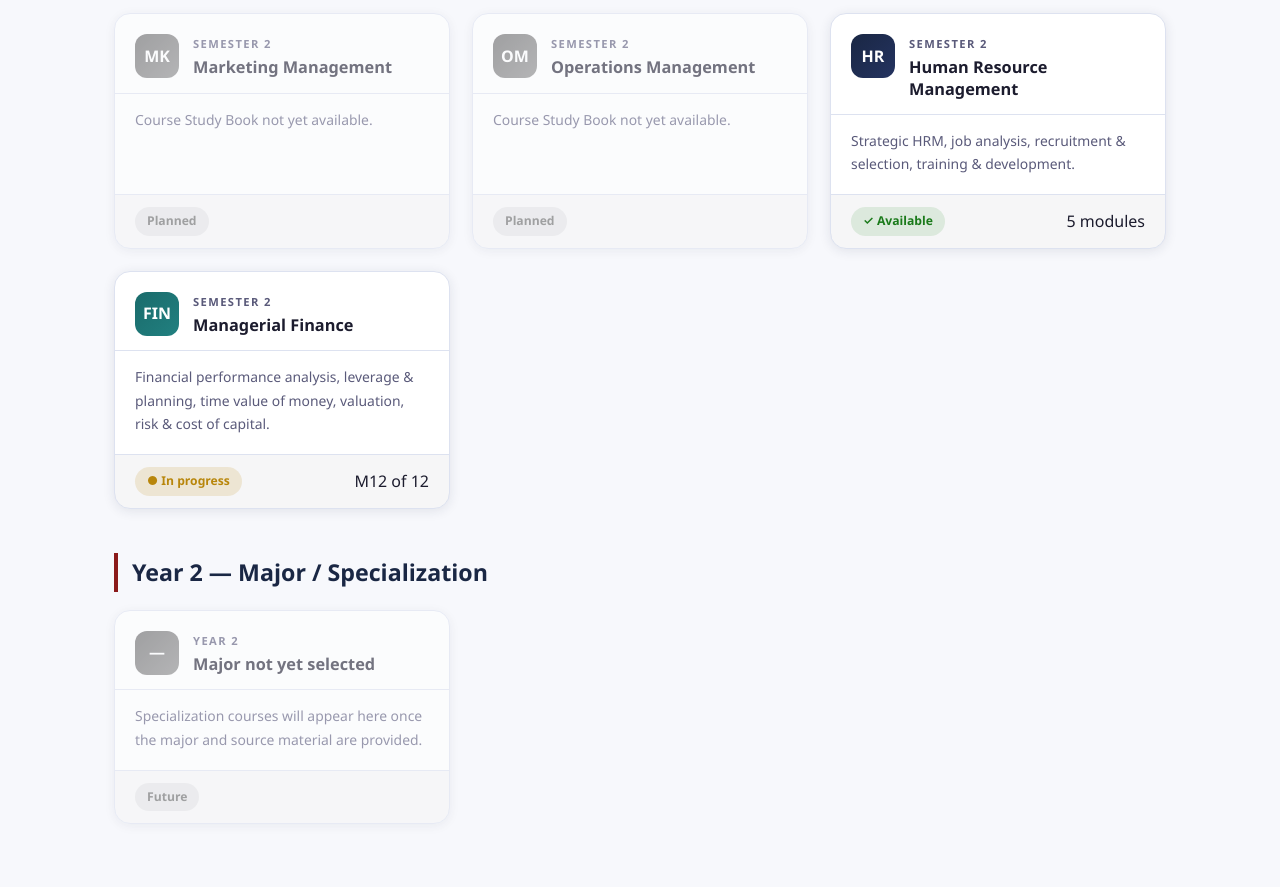
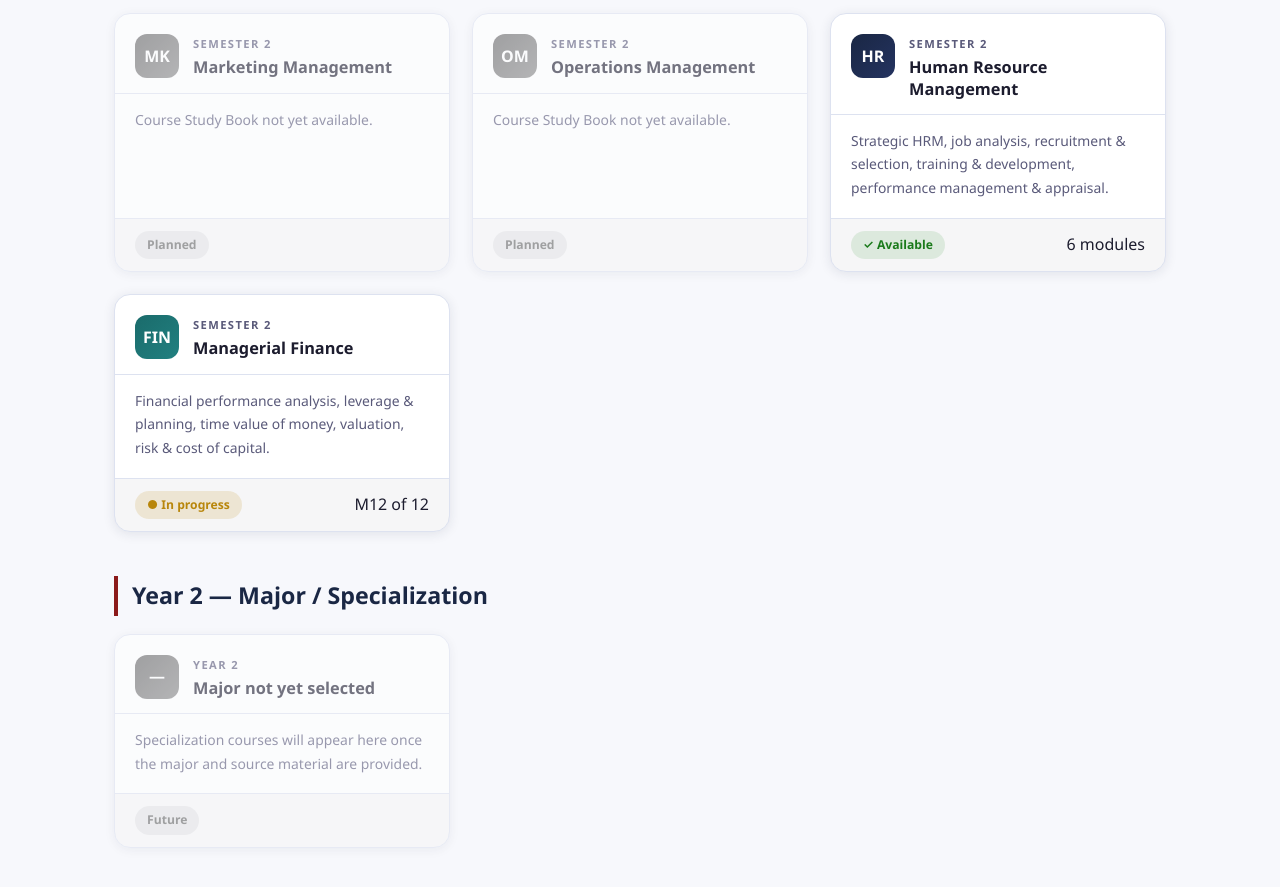
Before and after one commit to Pixelcraft-creator/mba-study-library, a plain HTML site: page index.html in a window 1280 px wide. Shown: the part 1034-1921 px from the top of the page. Drawn offline with Linux system fonts and the light colour scheme.

Commit message:
Update HRM card to reflect its 6th module
HRM added Performance Management & Appraisal (M06) since this card
was last written; the library still said "5 modules" with no mention
of the new topic.

Co-Authored-By: Claude Sonnet 5 <noreply@anthropic.com>

```diff
--- a/index.html
+++ b/index.html
@@ -154,10 +154,10 @@ h3.sem-title { font-size: 1.05rem; font-weight: 700; color: var(--navy-light); m
             <div class="card-course-title">Human Resource Management</div>
           </div>
         </div>
-        <div class="card-body">Strategic HRM, job analysis, recruitment &amp; selection, training &amp; development.</div>
+        <div class="card-body">Strategic HRM, job analysis, recruitment &amp; selection, training &amp; development, performance management &amp; appraisal.</div>
         <div class="card-footer">
           <span class="status-pill status-available">✓ Available</span>
-          <span class="date-tag">5 modules</span>
+          <span class="date-tag">6 modules</span>
         </div>
       </a>
       <a class="module-card" href="https://pixelcraft-creator.github.io/managerial-finance-mba-guide/" target="_blank" rel="noopener">
```
